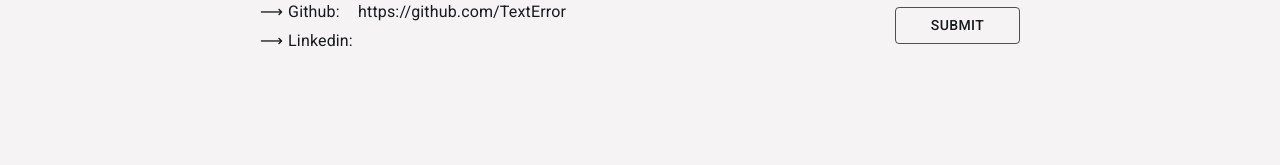
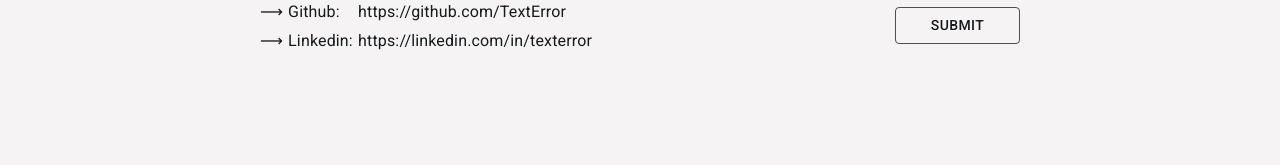
Before and after one commit to TextError/Simply-Food, a Gatsby site: page /contact in a window 1280 px wide. Shown: the part 422-587 px from the top of the page. Built offline with nearby package versions, Linux system fonts and the light colour scheme; Gatsby itself is replaced by a stand-in of ours.

Commit message:
[Contact] Contact page css update

```diff
--- a/src/components/contact/Styled_Contact.ts
+++ b/src/components/contact/Styled_Contact.ts
@@ -1,16 +1,32 @@
-import styled from 'styled-components';
+import styled, { css } from 'styled-components';
 
-const StyledContact = styled.main`
+interface IProps {
+  isBreakpointSX: boolean
+};
+
+const StyledContact = styled.main<IProps>`
   display: flex;
   align-items: center;
   & > section {
+    width: 100%;
+    display: flex;
+    flex-wrap: wrap;
+    align-items: center;
+    justify-content: center;
+    box-sizing: border-box;
     min-height: var(--minHeight);
+    padding: ${({ isBreakpointSX }) => isBreakpointSX ? '20px 10px' : '20px'};
     & > form, > article {
       height: 350px;
       max-width: 400px;
+      width: 100%;
       padding: 20px;
     };
     & > article {
+      ${({ isBreakpointSX }) => isBreakpointSX && css`
+        height: 100%;
+        padding: 20px 10px;
+      `};
       & > h1 {
         margin-bottom: revert;
       };
@@ -28,11 +44,22 @@
         };
       };
       & > p {
+        margin-bottom: ${({ isBreakpointSX }) => isBreakpointSX ? '15px' : '5px'};
         display: flex;
-        margin-bottom: 5px;
+        &:nth-of-type(1) {
+          text-align-last: center;
+        };
+        & > a {
+          width: 100%;
+          display: block;
+          white-space: nowrap;
+          text-overflow: ellipsis;
+          overflow: hidden;
+        };
         & > span {
           padding: 0 5px;
-          width: 75px;
+          max-width: 75px;
+          width: 100%;
         };
       };
     };
--- a/src/components/contact/wrapper/text/Text.tsx
+++ b/src/components/contact/wrapper/text/Text.tsx
@@ -19,7 +19,7 @@
     <Typography>
       ⟶
       <span>Linkedin:</span>
-      <a href='https://www.linkedin.com/in/raul-calin-savin-22682516b/' target='_blank' rel="noreferrer"></a>
+      <a href='https://linkedin.com/in/texterror' target='_blank' rel="noreferrer">https://linkedin.com/in/texterror</a>
     </Typography>
   </Grid>
 ));
--- a/src/pages/contact.tsx
+++ b/src/pages/contact.tsx
@@ -1,18 +1,24 @@
 import React from 'react';
 import SEO from '../Seo';
+import { useMediaQuery, useTheme } from "@material-ui/core";
 
 import Layout from '../layout/Layout';
 import Wrapper from '../components/contact/wrapper/Wrapper';
 
 import StyledContact from '../components/contact/Styled_Contact';
 
-const Contact: React.FC = () => (
+const Contact: React.FC = () => {
+  const theme = useTheme();
+  const isBreakpointSX = useMediaQuery(theme.breakpoints.down('xs'));
+
+  return (
     <Layout>
-    <StyledContact>
+      <StyledContact isBreakpointSX={isBreakpointSX}>
         <SEO title='Contact' />
         <Wrapper />
       </StyledContact>
     </Layout>
   );
+}
 
 export default Contact;
```
Lines whose indentation alone changed are shown as unchanged.
